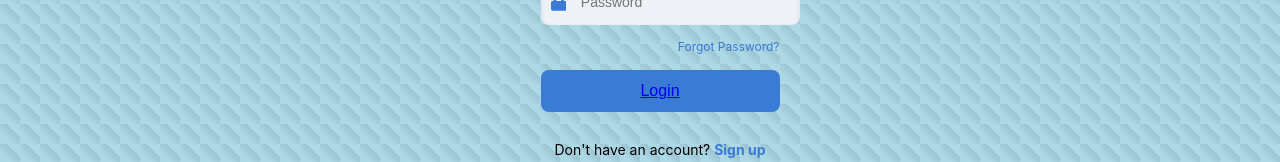
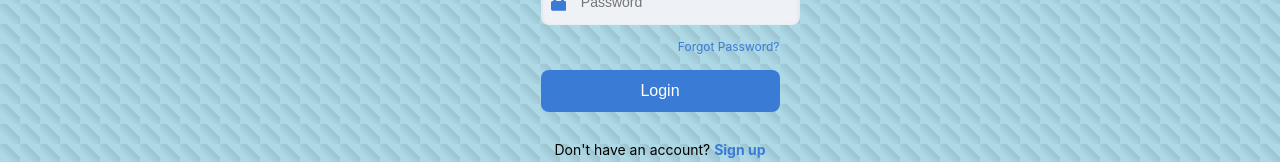
Before and after one commit to Vevan05/DoseWise, a React (Create React App) app: page /login in a window 1280 px wide. Shown: the part 216-378 px from the top of the page. Built offline with nearby package versions, Linux system fonts and the light colour scheme.

Commit message:
Update LoginScreen.js

```diff
--- a/src/screens/LoginScreen.js
+++ b/src/screens/LoginScreen.js
@@ -1,15 +1,18 @@
-import React, { useState, useEffect } from "react";
+import React, { useState } from "react";
 import "./LoginScreen.css";
 import { FaUser, FaLock } from "react-icons/fa";
-import { Link } from "react-router-dom";
+import { Link, useNavigate } from "react-router-dom";
 
 function LoginScreen() {
   const [email, setEmail] = useState("");
   const [password, setPassword] = useState("");
 
+  const navigate = useNavigate();
+
   const handleLogin = (e) => {
     e.preventDefault();
     alert("Login clicked! (Add authentication logic here)");
+    navigate("/home");
   };
 
   return (
@@ -45,11 +48,11 @@ function LoginScreen() {
             <a href="#">Forgot Password?</a>
           </div>
 
-          <button type="submit" className="login-btn"><Link to = "/home">Login</Link></button>
+          <button type="submit" className="login-btn">Login</button>
         </form>
 
         <div className="signup-link">
-          <p>Don't have an account? <Link to = "/register">Sign up</Link></p>
+          <p>Don't have an account? <Link to="/register">Sign up</Link></p>
         </div>
       </div>
     </div>
```
